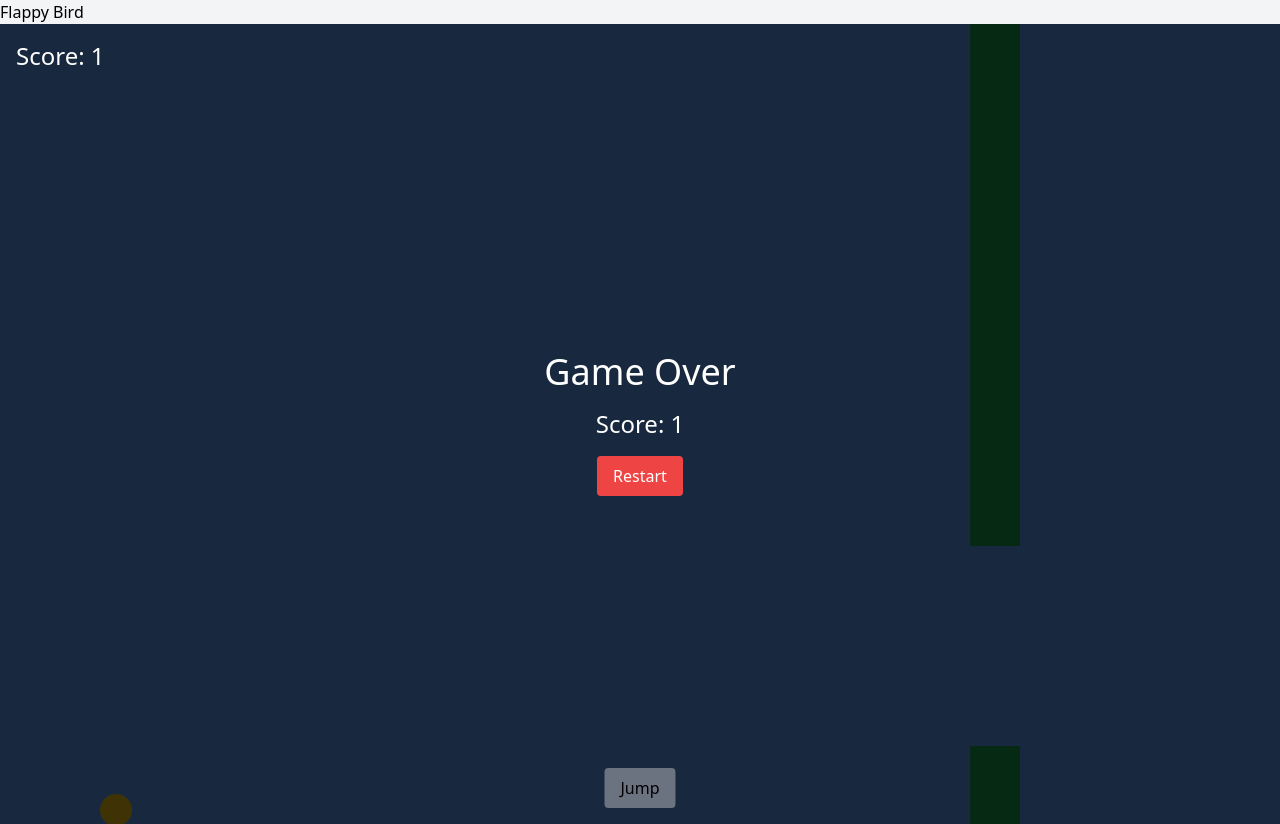
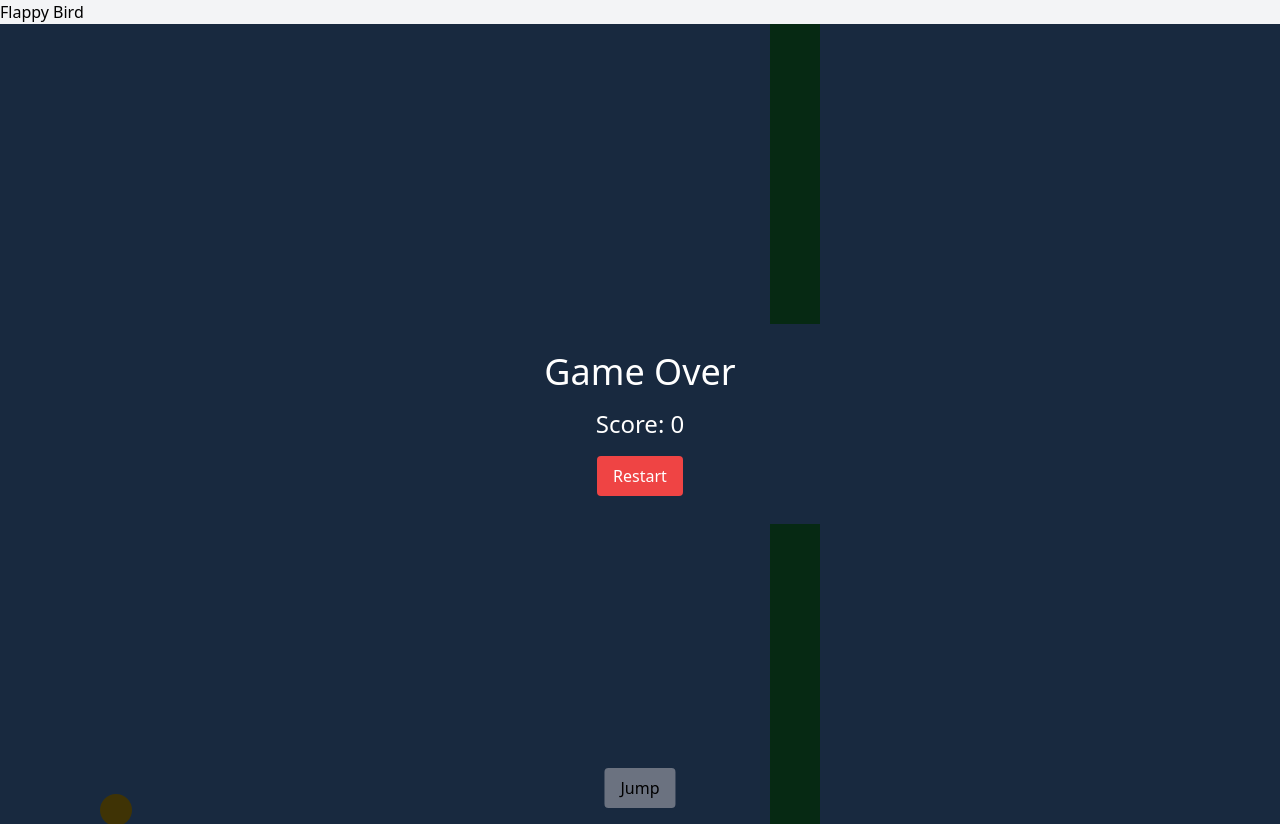
Before and after one commit to 0siel/seven-habits, a React (Vite) app: page /flappy in a window 1280 px wide. Built offline with nearby package versions, Linux system fonts and the light colour scheme.

Commit message:
Jump button

```diff
--- a/src/components/flappy/Game.jsx
+++ b/src/components/flappy/Game.jsx
@@ -20,6 +20,8 @@
   }, [gameOver]);
 
   useEffect(() => {
+    if (gameOver) return; // Stop the game loop when the game is over
+
     const gameLoop = setInterval(() => {
       setBirdY((birdY) =>
         Math.min(Math.max(birdY + velocity, 0), window.innerHeight - 30)
@@ -39,7 +41,8 @@
             height: Math.random() * (window.innerHeight - OBSTACLE_GAP),
           },
         ]);
-        setScore((score) => score + 1);
+
+        setScore((score) => score + 1); // ✅ Score updates only if game is not over
       }
 
       // Collision detection
@@ -69,7 +72,7 @@
     }, 20);
 
     return () => clearInterval(gameLoop);
-  }, [birdY, velocity, obstacles, gameOver]);
+  }, [birdY, velocity, obstacles, gameOver]); // ✅ gameOver added to dependencies
 
   const isColliding = (rect1, rect2) => {
     return (
@@ -128,9 +131,11 @@
           </button>
         </div>
       )}
-      <div className="absolute top-4 left-4 text-white text-2xl">
-        Score: {score}
-      </div>
+      {!gameOver && (
+        <div className="absolute top-4 left-4 text-white text-2xl">
+          Score: {score}
+        </div>
+      )}
       <button
         className={`absolute bottom-4 left-1/2 transform -translate-x-1/2 px-4 py-2 rounded ${
           gameOver ? "bg-gray-500 cursor-not-allowed" : "bg-yellow-500"
```
